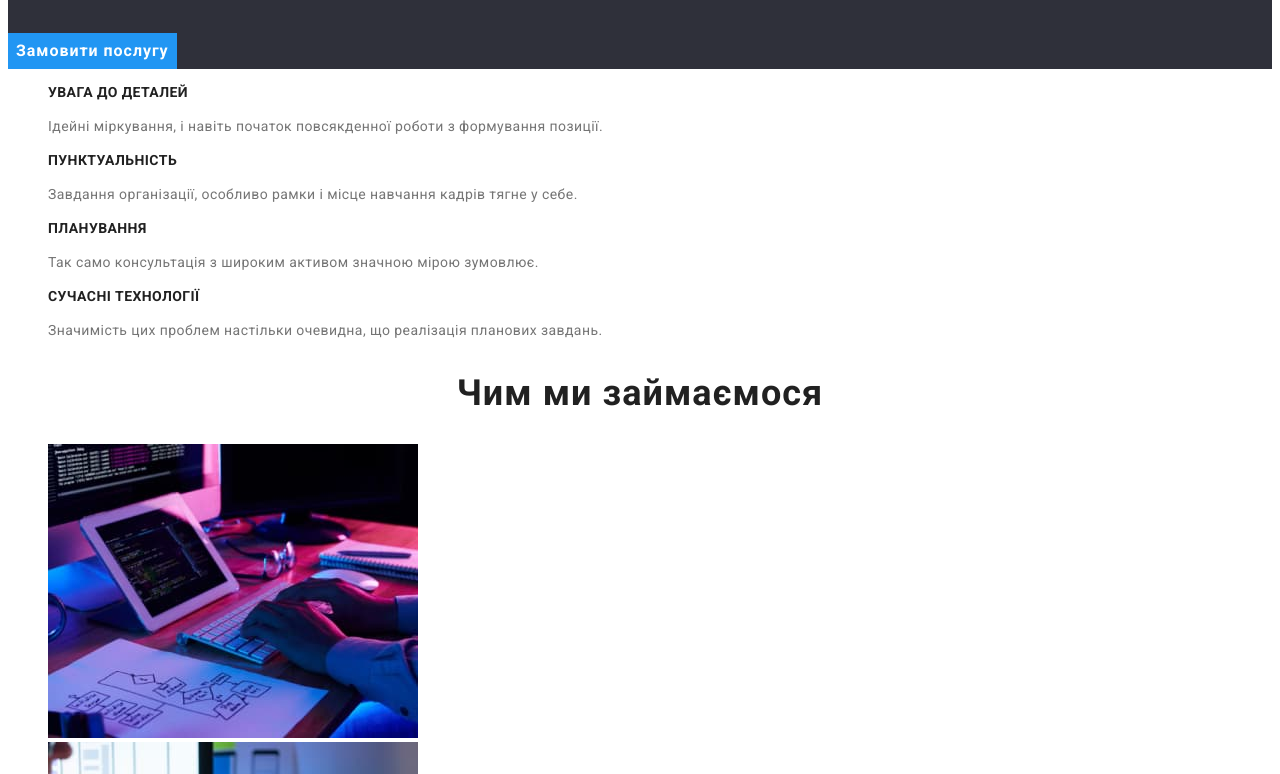
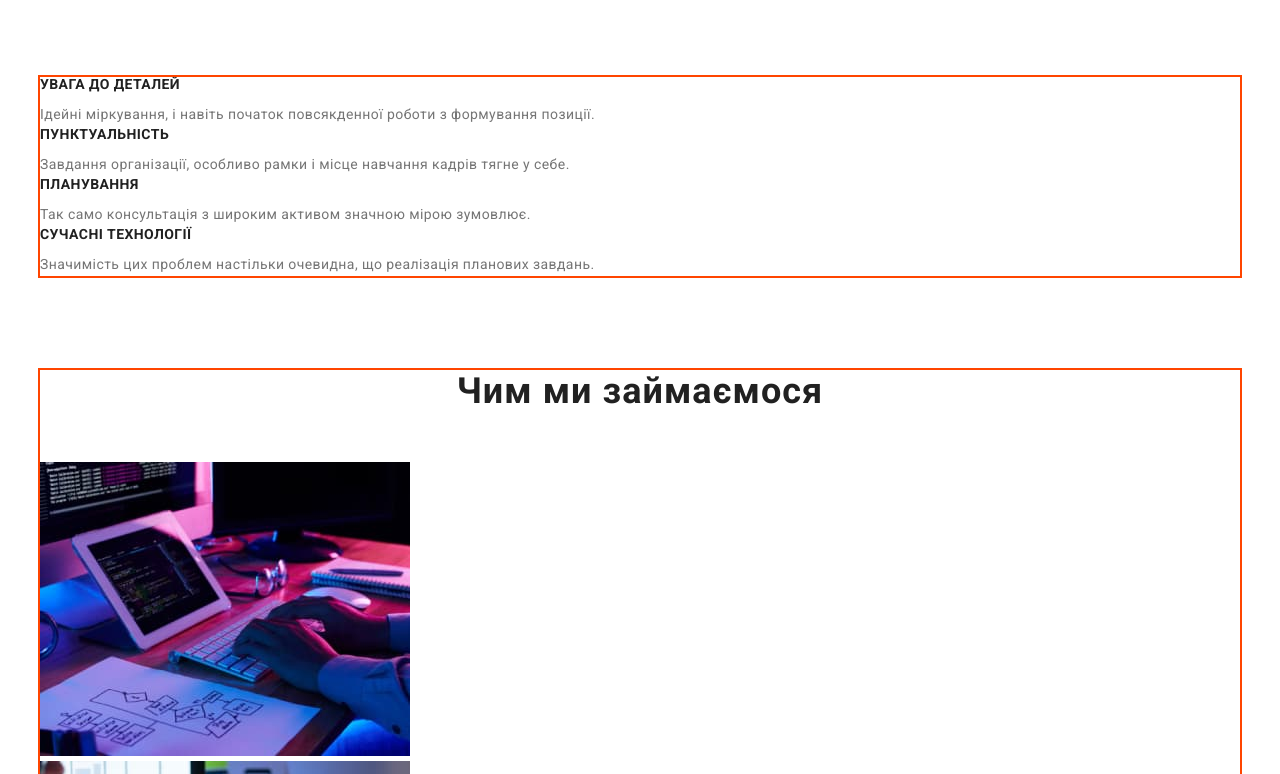
Before and after one commit to muza1919/goit-markup-hw-03, a plain HTML site: page index.html in a window 1280 px wide. Shown: the part 266-1040 px from the top of the page. Drawn offline with nearby package versions, Linux system fonts and the light colour scheme.

Commit message:
first commit

```diff
--- a/css/styles.css
+++ b/css/styles.css
@@ -19,12 +19,19 @@ body{
     background-color: var(--primary-white-color);
 }
 .list{
+    padding: 0;
+    margin: 0;
     list-style: none;
 }
 .link{
     text-decoration: none;
 }
-
+.container{
+    margin-left: auto;
+    margin-right: auto;
+    width: 1200px;
+    outline: 2px solid orangered;
+}
 .logo{
     color: var(--black);
     font-family: Raleway, sans-serif;
@@ -72,6 +79,7 @@ body{
 
 .decision{
     background-color: var(--bg-color-dark);
+    text-align: center;
 }
 .decision-title{
     color: var(--primary-white-color);
@@ -81,6 +89,8 @@ body{
     text-align: center;
     letter-spacing: 0.06em;
     text-transform: uppercase;
+    margin-top: 0;
+    margin-bottom: 30px;
 }
 .btn-service{
     color: var(--primary-white-color);
@@ -91,6 +101,7 @@ body{
     font-size: 16px;
     line-height: 1.9;
     letter-spacing: 0.06em;
+    border-radius: 4px;
     cursor: pointer;
 }
 .features-title{
@@ -100,16 +111,30 @@ body{
     line-height: 1.14;
     letter-spacing: 0.03em;
     text-transform: uppercase;
+    margin-top: 0;
+    margin-bottom: 10px;
 }
 .features-details{
     font-size: 14px;
     line-height: 1.7;
     letter-spacing: 0.03em;
+    margin-top: 0;
+    margin-bottom: 0;
+}
+
+.padding{
+    padding-top: 94px;
+    padding-bottom: 94px;
+}
+.no-padding-top{
+    padding-top: 0;
+    padding-bottom: 94px;
 }
 
 .section-team{
     background-color: var(--bg-color-misty);
 }
+
 .section-title{
     color:var(--title-text-color);
     font-weight: 700;
@@ -117,9 +142,13 @@ body{
     line-height: 1.17;
     text-align: center;
     letter-spacing: 0.03em;
+    margin-top: 0;
+    margin-bottom: 50px;
+
 }
 .team-item {
     background-color: var(--primary-white-color);
+    padding-bottom: 30px;
 }
 .team-subtitle{
    color: var(--title-text-color);
@@ -128,11 +157,15 @@ body{
     line-height: 1.19;
     text-align: center;
     letter-spacing: 0.03em;
+    margin-top: 0;
+    margin-bottom: 10px;
 }
 .team-profession{
     line-height: 1.19;
     text-align: center;
     letter-spacing: 0.03em;
+    margin-top: 0;
+    margin-bottom: 0;
 }
 
 .portfolio-subtitle{
--- a/index.html
+++ b/index.html
@@ -11,10 +11,13 @@
       href="https://fonts.googleapis.com/css2?family=Raleway:wght@700&family=Roboto:wght@400;500;700;900&display=swap"
       rel="stylesheet"
     />
+    <link rel="stylesheet" href="https://cdnjs.cloudflare.com/ajax/libs/modern-normalize/1.1.0/modern-normalize.min.css" />
     <link rel="stylesheet" href="./css/styles.css" />
   </head>
   <body>
+    </div>
     <header class="header">
+      <div class="container">
         <nav>
           <a href="" hreflang="en" class="logo link"
             ><span class="web">Web</span>Studio</a
@@ -33,6 +36,7 @@
           </li>
           <li><a href="tel:+380961111111" class="link">+38 096 111 11 11</a></li>
         </ul>
+      </div>
     </header>
     <main>
       <section class="decision">
@@ -40,7 +44,8 @@
 
         <button type="button" class="btn-service">Замовити послугу</button>
       </section>
-      <section>
+      <section class="section padding">
+        <div class="container">
           <h2 hidden>Особливості</h2>
           <ul class="features list">
             <li>
@@ -71,8 +76,10 @@
               </p>
             </li>
           </ul>
+        </div>
       </section>
-      <section class="section-work">
+      <section class="section no-padding-top">
+        <div class="container">
           <h2 class="section-title">Чим ми займаємося</h2>
           <ul class="list">
             <li>
@@ -100,8 +107,10 @@
               />
             </li>
           </ul>
+        </div>
       </section>
-      <section class="section-team">
+      <section class="section-team padding">
+        <div class="container">
           <h2 class="section-title">Наша команда</h2>
           <ul class="team list">
             <li class="team-item">
@@ -146,6 +155,7 @@
               <p lang="en" class="team-profession">UI Designer</p>
             </li>
           </ul>
+        </div>
       </section>
     </main>
     <footer class="footer">
```
Also changed, not shown: portfolio.html (+8 -2 lines). Lines whose indentation alone changed are shown as unchanged.
